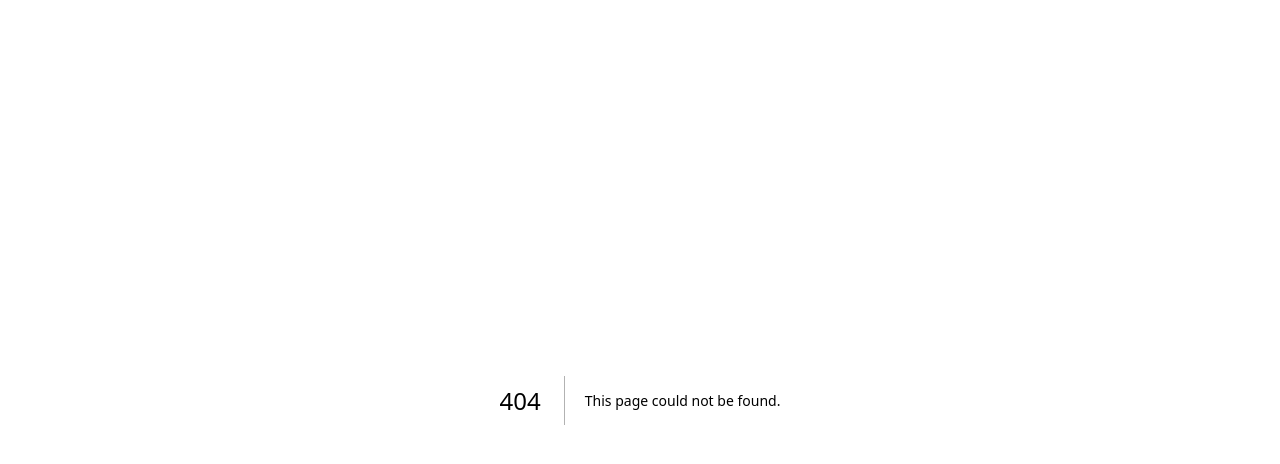
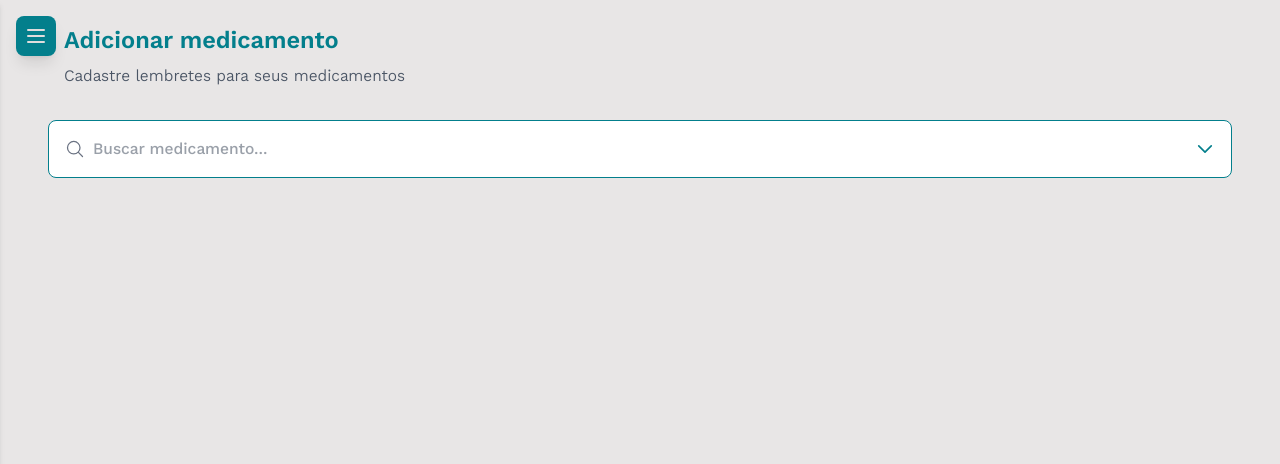
Before and after one commit to MagalDevs/Front_MedReminder, a Next.js app: page /novo-medicamento in a window 1280 px wide. Before the commit this address had no page. Shown: the top 464 px of the page. Built offline with nearby package versions, Linux system fonts and the light colour scheme.

Commit message:
altera rota de meus-lembretes para novo-medicamento

```diff
--- a/src/app/components/SearchBar/SearchBar.tsx
+++ b/src/app/components/SearchBar/SearchBar.tsx
@@ -1,6 +1,4 @@
 'use client';
-
-// alteração para dar o commit
 
 import Papa, { ParseResult } from 'papaparse';
 import { useEffect, useState } from 'react';
@@ -72,7 +70,7 @@ export default function SearchBar() {
   };
   const handleCadastrarClick = (medicamento: string) => {
     router.push(
-      `/meus-lembretes?medicamento=${encodeURIComponent(medicamento.trim())}`,
+      `/novo-medicamento?medicamento=${encodeURIComponent(medicamento.trim())}`,
     );
   };
 
--- a/src/app/meus-medicamentos/MeusMedicamentosContent.tsx
+++ b/src/app/meus-medicamentos/MeusMedicamentosContent.tsx
@@ -111,7 +111,7 @@ export default function MeusMedicamentosContent() {
           </p>
         </div>
         <button
-          onClick={() => router.push('/meus-lembretes')}
+          onClick={() => router.push('/novo-medicamento')}
           className="mt-4 md:mt-0 bg-[#037F8C] text-white px-4 py-2 rounded-md hover:bg-[#044D55] transition-colors flex items-center KantumruyMedium"
         >
           <svg
@@ -151,7 +151,7 @@ export default function MeusMedicamentosContent() {
             medicamentos para receber lembretes e acompanhar seus tratamentos.
           </p>
           <button
-            onClick={() => router.push('/meus-lembretes')}
+            onClick={() => router.push('/novo-medicamento')}
             className="bg-[#037F8C] text-white px-6 py-3 rounded-md hover:bg-[#025e6a] transition-colors flex items-center justify-center w-full KantumruyMedium"
           >
             <svg
--- a/src/app/meus-lembretes/page.tsx
+++ b/src/app/novo-medicamento/page.tsx
@@ -11,8 +11,7 @@ type Medicamento = {
   DESCRIÇÃO: string;
 };
 
-// Componente filho que usa o hook useSearchParams
-function LembreteContent() {
+function NovoMedicamentoContent() {
   const [medicamentoSelecionado, setMedicamentoSelecionado] =
     useState<Medicamento | null>(null);
   const searchParams = useSearchParams();
@@ -36,10 +35,10 @@ function LembreteContent() {
       <div className="flex flex-col md:flex-row justify-between items-start md:items-center mb-8">
         <div>
           <h1 className="text-2xl font-bold text-[#037F8C] KantumruySemiBold mb-2 ml-10">
-            Meus lembretes
+            Adicionar medicamento
           </h1>
           <p className="text-gray-600 KantumruyRegular ml-10">
-            Configure lembretes para seus medicamentos
+            Cadastre lembretes para seus medicamentos
           </p>
         </div>
       </div>
@@ -69,7 +68,7 @@ export default function Lembrete() {
           <Sidebar />
         </div>
         <Suspense fallback={<div className="flex-1 p-6">Carregando...</div>}>
-          <LembreteContent />
+          <NovoMedicamentoContent />
         </Suspense>
       </div>
     </>
```
